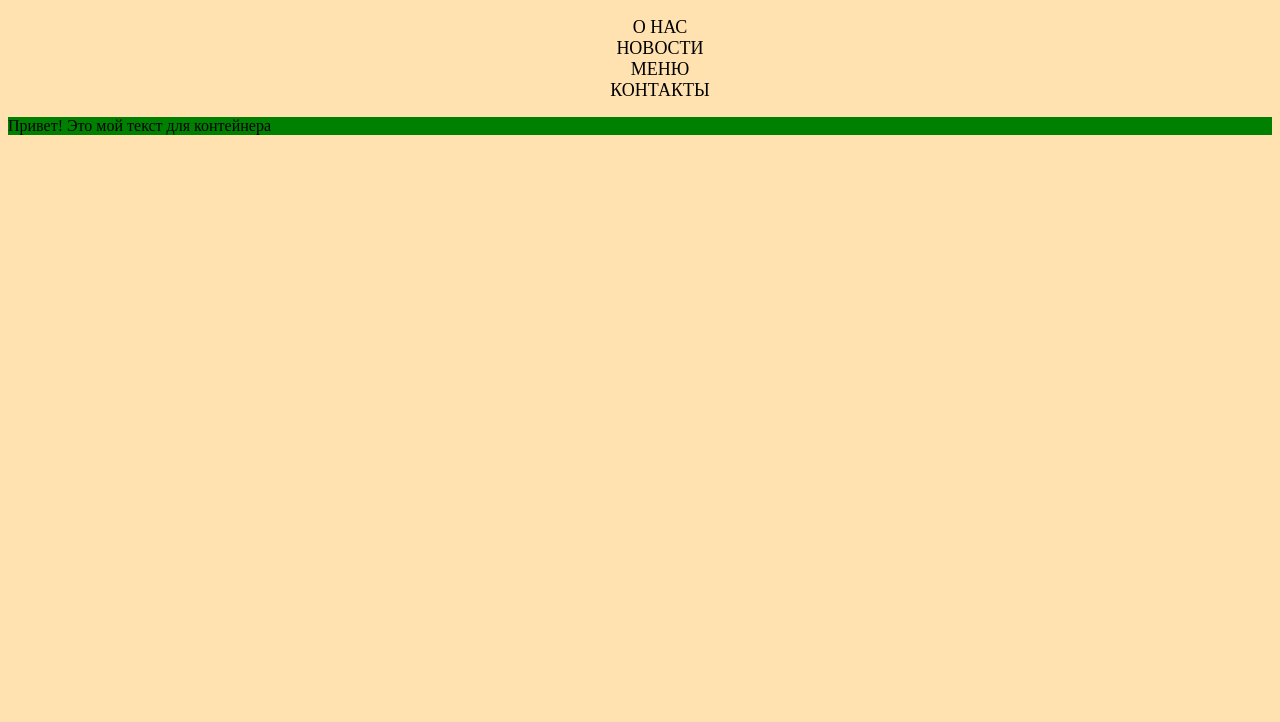
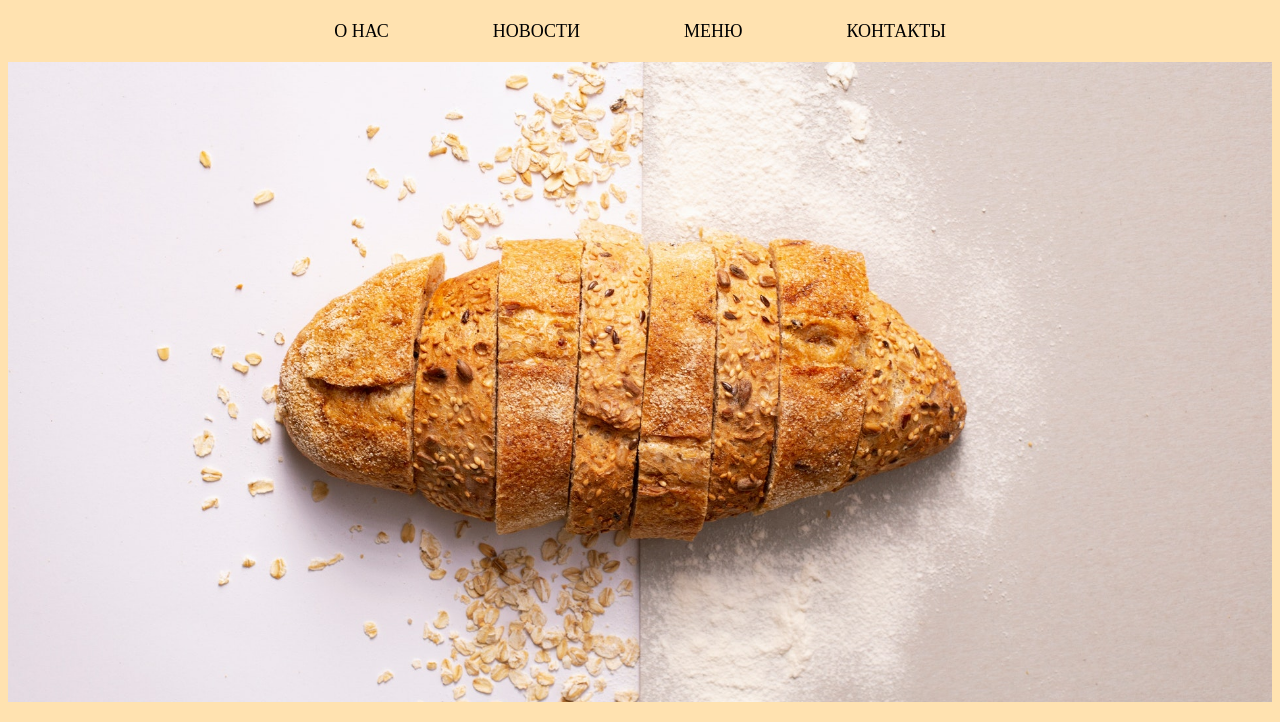
Before and after one commit to VladimirKorolev1986/land, a plain HTML site: page src/index.html in a window 1280 px wide. Shown: the part 111-833 px from the top of the page. Before the commit the page ends 800 px from the top, so only its background shows below. Drawn offline with Linux system fonts and the light colour scheme.

Commit message:
add backgroung

```diff
--- a/src/css/style.css
+++ b/src/css/style.css
@@ -3,6 +3,7 @@ body {
 }
 header {
     text-align: center;
+    margin-bottom: 20px;
 }
 
 h1 {
@@ -12,13 +13,29 @@ h1 {
 ul {
     list-style-type: none;
     text-align: center;
+    padding: 0px;
+}
+li {
+    display: inline;
+    margin-right: 100px;
 }
 
 a {
     color: black;
     text-decoration: none;
     font-size: 18px;
+    margin-top: 50px;
 }
-div {
-    background-color: green;
+li:last-child {
+    margin-right: 0px;
 }
+
+nav {
+    margin-bottom: 20px;
+}
+.section-about {
+    height: 640px;
+    background-image: url(../img/01-Картинка-фона.jpg);
+    background-position: center;
+    background-size: cover;
+}
--- a/src/index.html
+++ b/src/index.html
@@ -21,7 +21,7 @@
         </ul>
     </nav>
     <main>
-        <section></section>
+        <section class="section-about"></section>
         <section></section>
         <section></section>
     </main>
@@ -30,8 +30,6 @@
 
         </nav>
     </footer>
-    <div>
-        <p>Привет! Это мой текст для контейнера</p>
-    </div>
+
 </body>
 </html>
```
Also changed, not shown: src/img/01-Картинка-фона.jpg (added), 1 other file.
